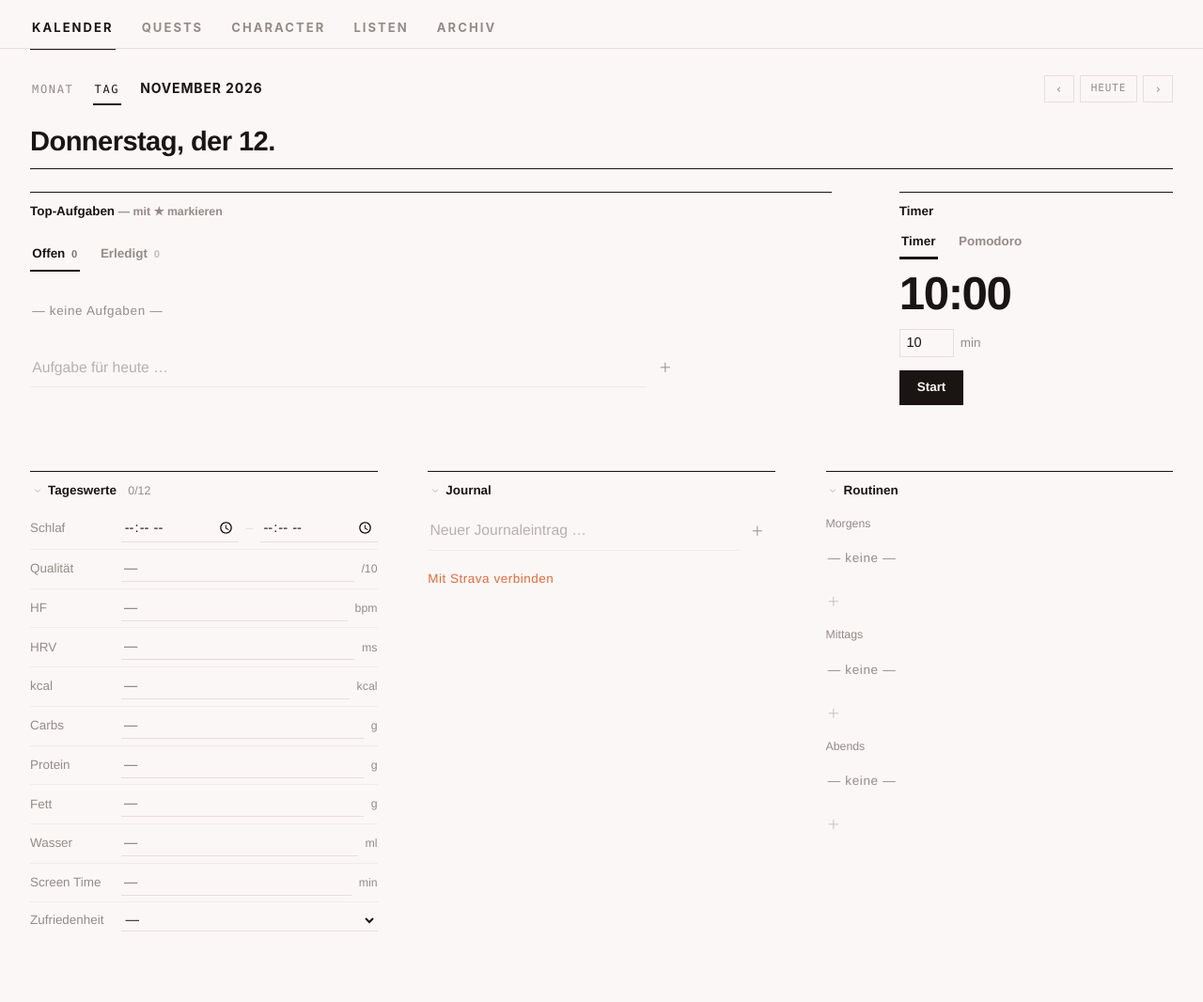
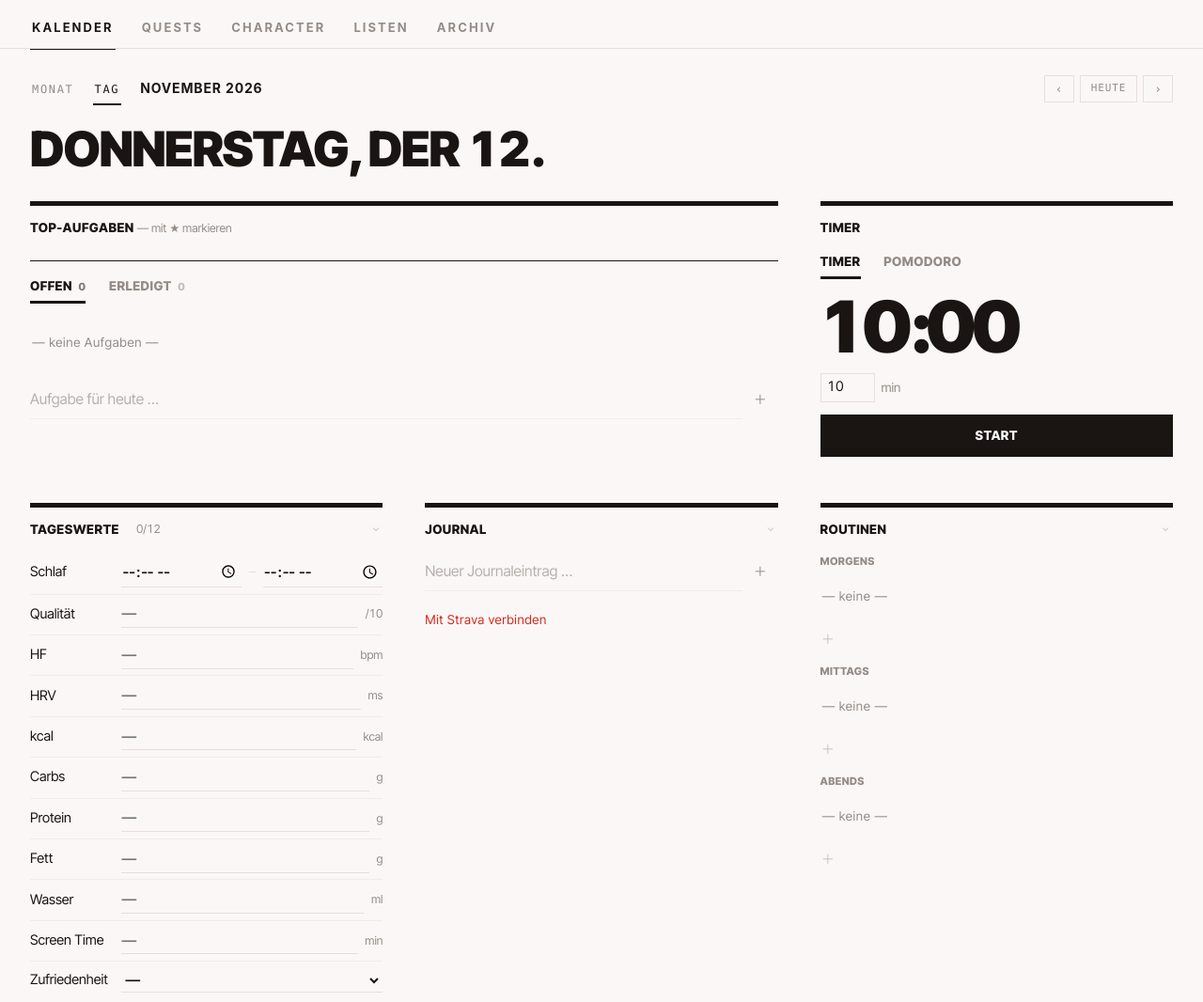
Before and after one commit to davidrubekeil/quest-log, a plain HTML site: page index.html in a window 1280 px wide. Shown: the whole page at 94% size. Drawn offline with Linux system fonts and the light colour scheme.

Commit message:
Dashboard-Theme: Swiss Style plakativ auf sichtbarem Raster
Blockige Grotesk (Inter Tight, lokal, SIL OFL), Titel und Ueberschriften in
Versalien. Dreispalten-Raster: oben 2+1, unten 1+1+1 mit gleichen Spaltenkanten;
jedes Modul haengt an einem schwarzen Balken, innen nur feine Linien (keine
doppelte Linie mehr unter dem Titel). Fluchten: Chevrons ans rechte Spaltenende,
Reiter/Eingaben buendig links, Navigation fluchtet mit dem Inhalt. Orange
app-weit durch Rot ersetzt, im Dashboard Signalrot als einzige Akzentfarbe.

Co-Authored-By: Claude Fable 5.2 <noreply@anthropic.com>

```diff
--- a/style.css
+++ b/style.css
@@ -49,7 +49,7 @@ input { font: inherit; color: inherit; }
   z-index: 20;
   display: flex;
   gap: 26px;
-  padding: 16px 32px 0;
+  padding: 16px max(32px, calc((100% - 1400px) / 2 + 32px)) 0;
   background: var(--paper);
 }
 
@@ -1108,7 +1108,7 @@ input { font: inherit; color: inherit; }
 .scratch-item .row-text { font-size: 13px; line-height: 1.5; }
 .scratch-item .del { align-self: center; }
 .scratch-item:hover .del { opacity: 0.4; }
-.scratch-item.activity .scratch-bullet { color: #E06B3B; }
+.scratch-item.activity .scratch-bullet { color: var(--red); }
 .scratch-item.activity .row-text { color: var(--muted); }
 .scratch-item.activity strong { color: var(--ink); font-weight: 600; }
 .add-scratch { margin-top: 10px; }
@@ -1151,7 +1151,7 @@ input { font: inherit; color: inherit; }
 .routine-row.done .row-text { color: var(--muted); text-decoration: line-through; text-decoration-color: var(--rule); }
 .routine-streak { flex: none; display: inline-flex; align-items: center; gap: 2px; font-family: var(--mono); font-size: 11px; color: var(--rule); }
 .routine-streak .ico { width: 12px; height: 12px; }
-.routine-streak.on { color: #E06B3B; }
+.routine-streak.on { color: var(--red); }
 .routine-streak.on .ico { fill: currentColor; }
 .routine-row:hover .del { opacity: 0.4; }
 .routine-period-btn {
@@ -1222,7 +1222,7 @@ input { font: inherit; color: inherit; }
   font-family: var(--mono);
   font-size: 12px;
   letter-spacing: 0.04em;
-  color: #E06B3B;
+  color: var(--red);
   background: none;
   border: none;
   cursor: pointer;
@@ -1286,7 +1286,7 @@ input { font: inherit; color: inherit; }
 .journal-date { font-size: 13px; font-weight: 600; letter-spacing: 0.02em; margin-bottom: 8px; }
 .journal-log { display: flex; flex-wrap: wrap; gap: 6px; margin-bottom: 12px; }
 .journal-log-chip { font-family: var(--mono); font-size: 10px; letter-spacing: 0.02em; color: var(--muted); border: 1px solid var(--rule); padding: 2px 7px; }
-.journal-log-chip.routine { color: #E06B3B; border-color: #E06B3B; }
+.journal-log-chip.routine { color: var(--red); border-color: var(--red); }
 
 @media (max-width: 900px) {
   .dash-row-top { flex-direction: column; gap: 24px; }
@@ -1455,7 +1455,7 @@ input { font: inherit; color: inherit; }
 .char-dot.last { fill: var(--ink); opacity: 1; }
 .char-line { fill: none; stroke: var(--ink); stroke-width: 1.4; stroke-linejoin: round; stroke-linecap: round; }
 .char-hit { fill: transparent; }
-.char-bar { fill: #E06B3B; }
+.char-bar { fill: var(--red); }
 .char-bar.zero { fill: none; }
 .char-axis { stroke: var(--rule); stroke-width: 1; }
 .char-tick { font-family: var(--mono); font-size: 8px; fill: var(--muted); }
@@ -1464,7 +1464,7 @@ input { font: inherit; color: inherit; }
 .char-split { display: grid; grid-template-columns: repeat(2, minmax(0, 1fr)); gap: 40px; margin-top: 36px; }
 .char-type { display: grid; grid-template-columns: 110px minmax(0, 1fr) 190px; align-items: center; gap: 12px; padding: 5px 0; font-size: 12px; }
 .char-type-bar { height: 6px; background: var(--hair); }
-.char-type-bar i { display: block; height: 100%; background: #E06B3B; }
+.char-type-bar i { display: block; height: 100%; background: var(--red); }
 .char-type-val { color: var(--muted); font-size: 11px; font-variant-numeric: tabular-nums; white-space: nowrap; text-align: right; }
 .char-recent { list-style: none; }
 .char-recent li { display: flex; gap: 12px; padding: 5px 0; font-size: 12px; line-height: 1.5; }
@@ -1525,47 +1525,93 @@ input { font: inherit; color: inherit; }
 .char-chip i.bad { color: var(--red); }
 @media (max-width: 760px) { .char-summary { margin-left: 22px; flex-basis: 100%; } }
 
-/* ---------- Dashboard-Theme: Swiss Style (Tagesdashboard + Tagesansicht) ----------
-   Schweizer Typografie: eine Grotesk (Helvetica), linksbündig, Hierarchie nur über Größe und
-   Gewicht, feine Linien als Raster, keine Kästen, keine Versalien-Labels, Tabellenziffern. */
+/* ---------- Dashboard-Theme: Swiss Style, plakativ (Tagesdashboard + Tagesansicht) ----------
+   Schweizer Typografie auf einem sichtbaren Dreispalten-Raster: blockige Grotesk (Inter Tight,
+   lokal in fonts/, SIL OFL), Titel und Überschriften in Versalien, jedes Modul hängt an einem
+   schwarzen Balken; innen nur Haarlinien. Alle Texte fluchten an der linken Spaltenkante. */
+@font-face { font-family: 'Inter Tight'; src: url('fonts/inter-tight.woff2') format('woff2'); font-weight: 100 900; font-style: normal; font-display: swap; }
+
 .dashboard, .day-view {
-  --grotesk: "Helvetica Neue", Helvetica, Arial, sans-serif;
-  --mono: "Helvetica Neue", Helvetica, Arial, sans-serif; /* auch Eingabefelder und Zahlen */
+  --grotesk: 'Inter Tight', "Helvetica Neue", Helvetica, Arial, sans-serif;
+  --mono: 'Inter Tight', "Helvetica Neue", Helvetica, Arial, sans-serif; /* auch Eingabefelder und Zahlen */
+  --red: #D52B1E; /* Signalrot als einzige Akzentfarbe im Dashboard */
+  --gut: 40px;  /* Spaltenabstand */
+  --bar: 5px;   /* Modulbalken */
   font-family: var(--grotesk);
   font-variant-numeric: tabular-nums;
   zoom: 1.12;
 }
-.dashboard .day-head, .day-view .day-head { margin-bottom: 22px; padding-bottom: 10px; border-bottom: 1px solid var(--ink); }
-.dashboard .day-title, .day-view .day-title { font-size: 26px; font-weight: 700; letter-spacing: -0.02em; line-height: 1.1; }
-
-/* Labels: klein, fett, Satzschreibung statt gesperrter Versalien */
+
+/* Titel: groß, schwarz, Versalien — ohne eigene Linie (die Modulbalken darunter bilden das Raster) */
+.dashboard .day-head, .day-view .day-head { margin: 4px 0 28px; padding: 0; border: none; }
+.dashboard .day-title, .day-view .day-title { display: block; font-size: 46px; font-weight: 900; letter-spacing: -0.025em; line-height: 0.95; text-transform: uppercase; }
+
+/* Raster: oben 2 + 1 Spalten, unten 1 + 1 + 1 — gleiche Spaltenkanten in beiden Reihen */
+.dashboard .dash-row-top { display: grid; grid-template-columns: repeat(3, minmax(0, 1fr)); gap: var(--gut); align-items: start; }
+.dashboard .dash-tasks-col { grid-column: span 2; }
+.dashboard .dash-timer-col { width: auto; }
+.dashboard .dash-row-bottom { gap: var(--gut); margin-top: 44px; }
+
+/* Module: schwarzer Balken oben, darunter Überschrift */
+.dashboard .dash-tasks-col, .dashboard .dash-timer, .dashboard .dash-col:not(:empty),
+.day-view .dash-routines, .day-view .dash-log, .day-view .dash-scratch {
+  border-top: var(--bar) solid var(--ink); padding-top: 12px;
+}
+.dashboard .dash-top, .dashboard .dash-timer, .dashboard .dash-log, .dashboard .dash-scratch, .dashboard .dash-routines { background: none; margin: 0; }
+.dashboard .dash-top, .dashboard .dash-log, .dashboard .dash-scratch, .dashboard .dash-routines { border: none; padding: 0; }
+.dashboard .dash-tasks-col > :first-child { margin-top: 0; }
+/* Unterteilungen innerhalb eines Moduls: feine schwarze Linie */
+.dashboard .dash-tasks { margin-top: 22px; padding-top: 12px; border-top: 1px solid var(--ink); }
+.dashboard .dash-overdue { margin-top: 22px; padding: 12px 0 0; border: none; border-top: 1px solid var(--red); }
+.day-view .day-notes-block { border-top: none; padding-top: 0; }
+.day-view .dash-routines, .day-view .dash-log, .day-view .dash-scratch { margin: 28px 0 0; }
+
+/* Überschriften und Reiter: Versalien, fett, minimal gesperrt */
 .dashboard .dash-label, .day-view .dash-label,
 .dashboard .step-tabs button, .dashboard .timer-btn,
-.day-view .day-group-label {
-  font-size: 12px; font-weight: 700; letter-spacing: 0; text-transform: none;
-}
-.dashboard .dash-label, .day-view .dash-label { color: var(--ink); }
+.day-view .day-group-label,
+.dashboard .routine-group-label, .day-view .routine-group-label {
+  font-size: 12px; font-weight: 800; letter-spacing: 0.035em; text-transform: uppercase;
+}
+.dashboard .dash-label, .day-view .dash-label, .day-view .day-group-label { color: var(--ink); }
+.dashboard .dash-label, .day-view .dash-label { margin-bottom: 12px; }
 .dashboard .dash-label.warn { color: var(--red); }
-.dashboard .step-tabs button { color: var(--muted); }
+.dashboard .dash-hint { font-weight: 400; letter-spacing: 0; text-transform: none; }
+.dashboard .routine-group-label, .day-view .routine-group-label { font-size: 10px; color: var(--muted); }
+.dashboard .step-tabs { gap: 22px; }
+.dashboard .step-tabs button { padding: 2px 0 8px; color: var(--muted); }
 .dashboard .step-tabs button.active, .dashboard .step-tabs button:hover { color: var(--ink); }
-.dashboard .routine-group-label, .day-view .routine-group-label { font-size: 11px; font-weight: 400; letter-spacing: 0; text-transform: none; color: var(--muted); }
-.dashboard .log-row, .day-view .log-row { font-size: 12px; letter-spacing: 0; text-transform: none; }
+.dashboard .step-tabs button.active::after { height: 3px; }
+
+/* Fluchten: Chevron ans rechte Spaltenende, Texte und Eingaben bündig an der linken Kante */
+.dashboard .routines-head, .day-view .routines-head { gap: 8px; }
+.dashboard .routines-head .chev, .day-view .routines-head .chev { order: 3; margin-left: auto; }
+.dashboard .add-row input, .day-view .add-row input { padding-left: 0; }
+.dashboard .add-agenda, .day-view .add-agenda { max-width: none; }
+
+/* Fließtext, Felder, Zahlen */
+.dashboard .log-row, .day-view .log-row { font-size: 13px; letter-spacing: 0; text-transform: none; color: var(--ink); }
+.dashboard .log-row input, .dashboard .log-row select, .day-view .log-row input, .day-view .log-row select { font-size: 14px; font-weight: 600; padding-left: 0; }
 .dashboard .log-unit, .day-view .log-unit { font-size: 11px; color: var(--muted); }
 .dashboard .marker-tag, .day-view .marker-tag { font-size: 11px; letter-spacing: 0; text-transform: none; }
 .dashboard .dash-tag, .dashboard .dash-crumb, .dashboard .dash-overdue-tag { letter-spacing: 0; }
-
-/* Raster: jede Einheit beginnt mit einer feinen Linie statt eines Kastens */
-.dashboard .dash-top, .dashboard .dash-timer, .dashboard .dash-log, .dashboard .dash-scratch, .dashboard .dash-routines,
-.day-view .dash-log, .day-view .dash-scratch, .day-view .dash-routines {
-  border: none; border-top: 1px solid var(--ink); background: none; padding: 9px 0 0;
-}
-.dashboard .dash-overdue { border: none; border-top: 1px solid var(--red); padding: 9px 0 0; }
-.dashboard .dash-tasks-col > :first-child { margin-top: 0; }
-.dashboard .timer-display { font-size: 44px; font-weight: 700; letter-spacing: -0.03em; line-height: 1; margin: 10px 0 12px; }
-
-@media (max-width: 1180px) { .dashboard, .day-view { zoom: 1.06; } }
-@media (max-width: 900px) { .dashboard, .day-view { zoom: 1; } }
-@media (max-width: 600px) { .dashboard .day-title, .day-view .day-title { font-size: 22px; } }
+.dashboard .star.active { color: var(--ink); }
+
+/* Timer: plakative Ziffern, Start als schwarzer Block über die Spaltenbreite */
+.dashboard .timer-display { font-size: 68px; font-weight: 900; letter-spacing: -0.04em; line-height: 0.9; margin: 14px 0 14px -3px; } /* -3px: optischer Randausgleich der Ziffer */
+.dashboard .timer-controls .timer-btn { flex: 1; padding: 10px 16px; }
+
+@media (max-width: 1180px) { .dashboard, .day-view { zoom: 1.06; --gut: 32px; } }
+@media (max-width: 900px) {
+  .dashboard, .day-view { zoom: 1; }
+  .dashboard .dash-row-top { grid-template-columns: minmax(0, 1fr); gap: 32px; }
+  .dashboard .dash-tasks-col { grid-column: auto; }
+  .dashboard .dash-row-bottom { gap: 32px; margin-top: 32px; }
+}
+@media (max-width: 600px) {
+  .dashboard .day-title, .day-view .day-title { font-size: 26px; }
+  .dashboard .timer-display { font-size: 56px; }
+}
 
 /* Zähler im einklappbaren Block-Header (Tageswerte x/y, Journal-Einträge) */
 .dash-count { margin-left: 8px; font-family: var(--mono); font-size: 11px; font-weight: 400; letter-spacing: 0; color: var(--muted); }
--- a/sw.js
+++ b/sw.js
@@ -1,7 +1,7 @@
 /* Quest-Log — Service Worker
    Cache-first für die App-Shell; bei neuer Version CACHE-Namen hochzählen. */
 
-const CACHE = 'questlog-cache-v70';
+const CACHE = 'questlog-cache-v71';
 
 const ASSETS = [
   './',
@@ -9,6 +9,7 @@ const ASSETS = [
   './style.css',
   './app.js',
   './icons.js',
+  './fonts/inter-tight.woff2',
   './manifest.json',
   './icon-192.png',
   './icon-512.png',
```
Also changed, not shown: fonts/inter-tight.woff2 (added).
